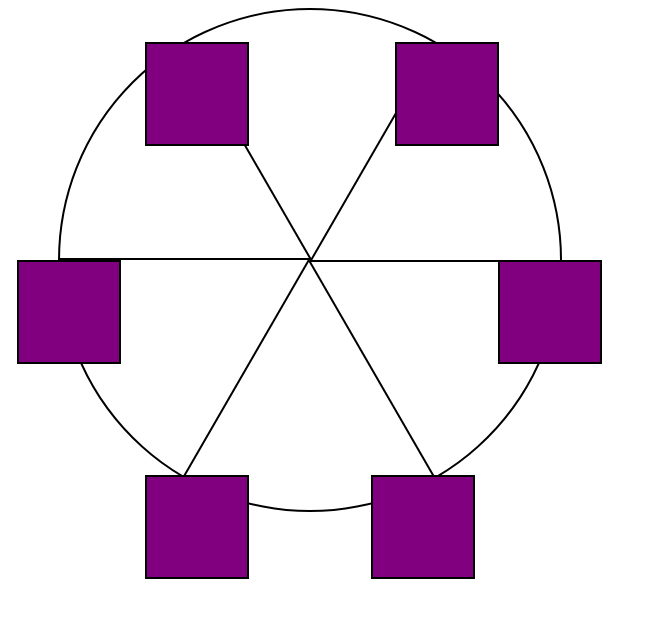
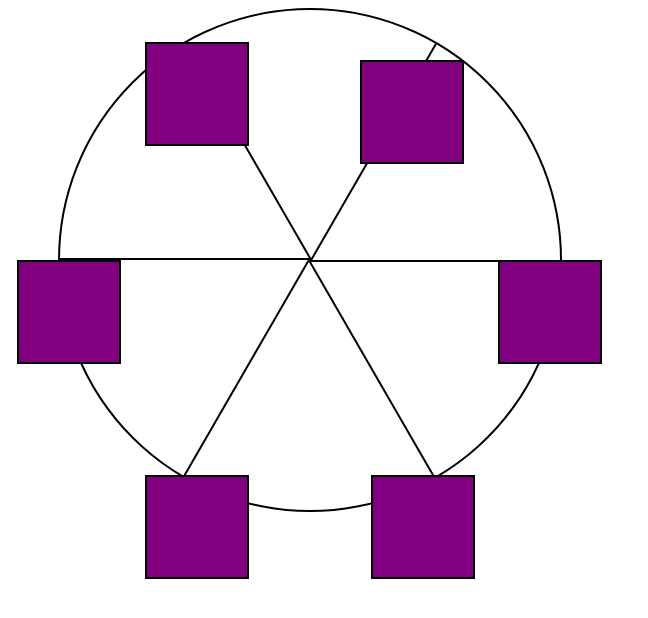
Before and after one commit to Joseph-Pittera/FREECODECAMP, a plain HTML site: page Responsive Web Design/16-Learn animations by building a Ferris Wheel/index.html in a window 1280 px wide. Shown: the whole page, without its empty margins (0-648 px from the left). Drawn offline with Linux system fonts and the light colour scheme.

Commit message:
learn animations by building a Ferris Wheel

```diff
--- a/Responsive Web Design/16-Learn animations by building a Ferris Wheel/styles.css
+++ b/Responsive Web Design/16-Learn animations by building a Ferris Wheel/styles.css
@@ -46,7 +46,7 @@
     position: absolute;
     border: 2px solid;
     transform-origin: 50% 0%;
-    animation: cabins 10s ease-in-out infinite;
+    animation: cabins 10s linear infinite;
 }
 
 .cabin:nth-of-type(1) {
@@ -58,8 +58,8 @@
     top: 93.5%;
 }
 .cabin:nth-of-type(3) {
-    right: 67%;
-    top: 93.5%;
+    right: 60%;
+    top: 90%;
 }
 .cabin:nth-of-type(4) {
     left: -8.5%;
```
